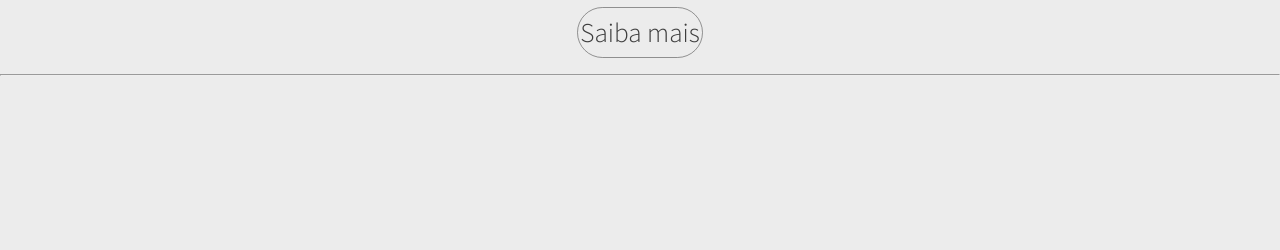
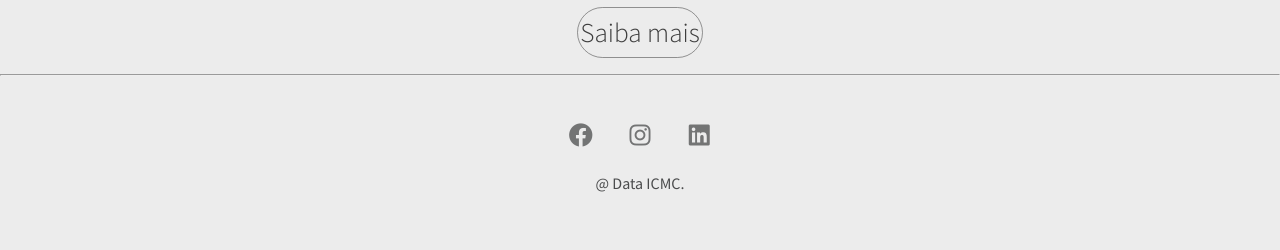
Before and after one commit to USPCodeLabSanca/mladies-website, a plain HTML site: page index.html in a window 1280 px wide. Shown: the part 1734-1984 px from the top of the page. Before the commit the page ends 1810 px from the top, so only its background shows below. Drawn offline with Linux system fonts and the light colour scheme.

Commit message:
Criei o footer com as redes do Facebook, Instagram e Linkedin.
tem que centralizar algumas coisas e colocar os links das redes.

```diff
--- a/index.html
+++ b/index.html
@@ -1,12 +1,17 @@
 <!DOCTYPE html>
 <html lang="pt-BR">
+
 <head>
     <meta charset="UTF-8">
     <meta http-equiv="X-UA-Compatible" content="IE=edge">
     <meta name="viewport" content="width=device-width, initial-scale=1.0">
     <link rel="stylesheet" href="style.css">
+    <link rel="stylesheet" href="https://cdnjs.cloudflare.com/ajax/libs/font-awesome/6.0.0-beta2/css/all.min.css"
+        integrity="sha512-YWzhKL2whUzgiheMoBFwW8CKV4qpHQAEuvilg9FAn5VJUDwKZZxkJNuGM4XkWuk94WCrrwslk8yWNGmY1EduTA=="
+        crossorigin="anonymous" referrerpolicy="no-referrer" />
     <title>Document</title>
 </head>
+
 <body>
     <div class="event">
         <div class="text-background">
@@ -23,10 +28,13 @@
 
                 <p>
                     Vivamus non malesuada ante. Donec vitae dolor condimentum, euismod nibh ut, pharetra odio.
-                    Nullam porta commodo suscipit. Vestibulum ante ipsum primis in faucibus orci luctus et ultrices posuere cubilia curae;
-                    Vivamus cursus, eros vitae tincidunt ultrices, nisi justo aliquam orci, eu auctor lacus risus ac neque.
+                    Nullam porta commodo suscipit. Vestibulum ante ipsum primis in faucibus orci luctus et ultrices
+                    posuere cubilia curae;
+                    Vivamus cursus, eros vitae tincidunt ultrices, nisi justo aliquam orci, eu auctor lacus risus ac
+                    neque.
                     Fusce in massa convallis, vestibulum erat vel, pellentesque quam. Etiam varius mollis felis.
-                    In hac habitasse platea dictumst. Nam in blandit mauris. Nam porttitor dapibus lectus, quis finibus eros porttitor in.
+                    In hac habitasse platea dictumst. Nam in blandit mauris. Nam porttitor dapibus lectus, quis finibus
+                    eros porttitor in.
                     Nulla gravida convallis malesuada. Donec scelerisque efficitur fermentum.
                     Interdum et malesuada fames ac ante ipsum primis in faucibus.
                 </p>
@@ -40,59 +48,52 @@
 
                 <h3>Nov 9th 04:00PM (-03:00 UTC)</h3>
                 <a href="https://www.youtube.com/" target="blank">Event link</a>
-                <p id="calendars"><a href="https://www.google.com/intl/pt-BR/calendar/about/">Google Calendar</a> / <a href="./file.txt" download>Other Calendar Apps</a></p>
-                <input id="learn-more" type="button" onClick="document.getElementById('Convidados').scrollIntoView();" value="Learn More"/>
+                <p id="calendars"><a href="https://www.google.com/intl/pt-BR/calendar/about/">Google Calendar</a> / <a
+                        href="./file.txt" download>Other Calendar Apps</a></p>
+                <input id="learn-more" type="button" onClick="document.getElementById('Convidados').scrollIntoView();"
+                    value="Learn More" />
             </div>
         </div>
         <img id="logo" src="./logo.svg" alt="Logo do Data">
     </div>
-    <hr/>
+    <hr />
     <section id="Convidados">
         <h2>Convidados</h2>
 
         <div class="convidado">
             <img src="https://pbs.twimg.com/media/ELHZX_iWsAUWAnn.jpg" alt="">
             <h3>Pessoa 1</h3>
-            <div class="saibaMaisConvidado" >Saiba mais</div>
+            <div class="saibaMaisConvidado">Saiba mais</div>
         </div>
         <div class="convidado">
             <img src="https://pbs.twimg.com/media/ELHZX_iWsAUWAnn.jpg" alt="">
             <h3>Pessoa 2</h3>
-            <div class="saibaMaisConvidado" >Saiba mais</div>
+            <div class="saibaMaisConvidado">Saiba mais</div>
         </div>
         <div class="convidado">
             <img src="https://pbs.twimg.com/media/ELHZX_iWsAUWAnn.jpg" alt="">
             <h3>Pessoa 3</h3>
-            <div class="saibaMaisConvidado" >Saiba mais</div>
+            <div class="saibaMaisConvidado">Saiba mais</div>
         </div>
         <div class="convidado">
             <img src="https://pbs.twimg.com/media/ELHZX_iWsAUWAnn.jpg" alt="">
             <h3>Pessoa 4</h3>
-            <div class="saibaMaisConvidado" >Saiba mais</div>
+            <div class="saibaMaisConvidado">Saiba mais</div>
         </div>
 
     </section>
     <hr>
-    <!-- <footer id="rodape">
-        <ul class="icone">
-            <div class="cartao">
-                <li>
-                    <a href="#"></a>
-                </li>
-            </div>
-            <div class="cartao">
-                <li>
-                    <a href="#"></a>
-                </li>
-            </div>
-            <div class="cartao">
-                <li>
-                    <a href="#"></a>
-                </li>
-            </div>
-            <p>@ Data ICMC.</p>
-        </ul>
-    </footer> -->
+    <footer id="rodape">
+        <div id="footer-content">
+            <ul class="social">
+                <a href="#"><i class="fab fa-facebook"></i></a>
+                <a href="#"><i class="fab fa-instagram"></i></a>
+                <a href="#"><i class="fab fa-linkedin"></i></a>
+                <p>@ Data ICMC.</p>
+            </ul>
+        </div>
+    </footer>
 
 </body>
+
 </html>
--- a/style.css
+++ b/style.css
@@ -1,6 +1,5 @@
 @import url('https://fonts.googleapis.com/css2?family=Roboto:wght@100;300;400;500&display=swap');
 @import url('https://fonts.googleapis.com/css2?family=Source+Sans+Pro:wght@200;300;400&display=swap');
-
 html {
     font-family: 'Source Sans Pro';
     background-color: #ececec;
@@ -52,7 +51,7 @@ hr {
     margin-bottom: 0;
 }
 
-.text h3{
+.text h3 {
     margin: 2rem 0em;
     font-weight: 500;
 }
@@ -96,8 +95,8 @@ hr {
     margin: 0;
 }
 
-#Convidados{
-    display:flex;
+#Convidados {
+    display: flex;
     flex-direction: row;
     justify-content: space-around;
     flex-wrap: wrap;
@@ -105,11 +104,11 @@ hr {
     padding: 0 10vw;
 }
 
-#Convidados .convidado{
+#Convidados .convidado {
     margin: 2vh 5vw;
 }
 
-#Convidados h2{
+#Convidados h2 {
     width: 100%;
     font-weight: 300;
     font-size: 3rem;
@@ -119,7 +118,7 @@ hr {
     justify-content: center;
 }
 
-#Convidados .convidado img{
+#Convidados .convidado img {
     width: 13vw;
     height: 13vw;
     border-radius: 50%;
@@ -128,7 +127,8 @@ hr {
     -moz-user-drag: none;
     -o-user-drag: none;
 }
-#Convidados .convidado .saibaMaisConvidado{
+
+#Convidados .convidado .saibaMaisConvidado {
     width: 75%;
     border-radius: 999px;
     border: 1px solid #3d3d3d85;
@@ -140,19 +140,19 @@ hr {
     transition: 0.6s;
     margin: 0 auto;
 }
-#Convidados .convidado .saibaMaisConvidado:hover{
+
+#Convidados .convidado .saibaMaisConvidado:hover {
     border: 1px solid #714799;
     color: #714799;
 }
 
-#Convidados .convidado h3{
+#Convidados .convidado h3 {
     font-weight: 200;
     font-size: 2.3rem;
     margin: 10px 0;
 }
 
-
-#Aviso{
+#Aviso {
     display: flex;
     height: 100vh;
     width: 100vw;
@@ -161,43 +161,53 @@ hr {
     align-items: center;
     position: fixed;
 }
-#Aviso .modal{
+
+#Aviso .modal {
     background-color: #efe6e6;
     border-radius: 1em;
     padding: 1em 1.2em;
     width: 50vw;
 }
-#Aviso .modal h3{
+
+#Aviso .modal h3 {
     margin: 1rem 0;
     font-size: 2.3rem;
 }
 
-#Aviso .modal p{
+#Aviso .modal p {
     font-size: 1.3rem;
 }
 
+#rodape {
+    height: auto;
+    padding: 0 10vw;
+}
 
-
-/*
-#rodape {
+#footer-content {
     display: flex;
     justify-content: center;
 }
 
-#rodape .cartao{
-    border-width: 1px;
+#footer-content .social {
     text-align: center;
-    border-style: solid;
-    border-color: grey;
-    border-radius: 5px;
+    padding: 25px 0;
+    color: #4b4c4d;
 }
 
-.icone {
-    margin-right: 2rem;
-    flex-direction: row;
+#footer-content .social a {
+    font-size: 24px;
+    color: inherit;
+    width: 40px;
+    height: 40px;
+    line-height: 38px;
+    display: inline-block;
+    text-align: center;
+    margin: 0 8px;
+    opacity: 0.75;
+    transition: all 100ms ease-in;
 }
 
-#rodape ul.icone {
-    display: inline-block;
-    padding-right: 75rem;
-}*/
+#footer-content .social a:hover {
+    border-color: #00e1ff;
+    color: #00e1ff;
+}
```
